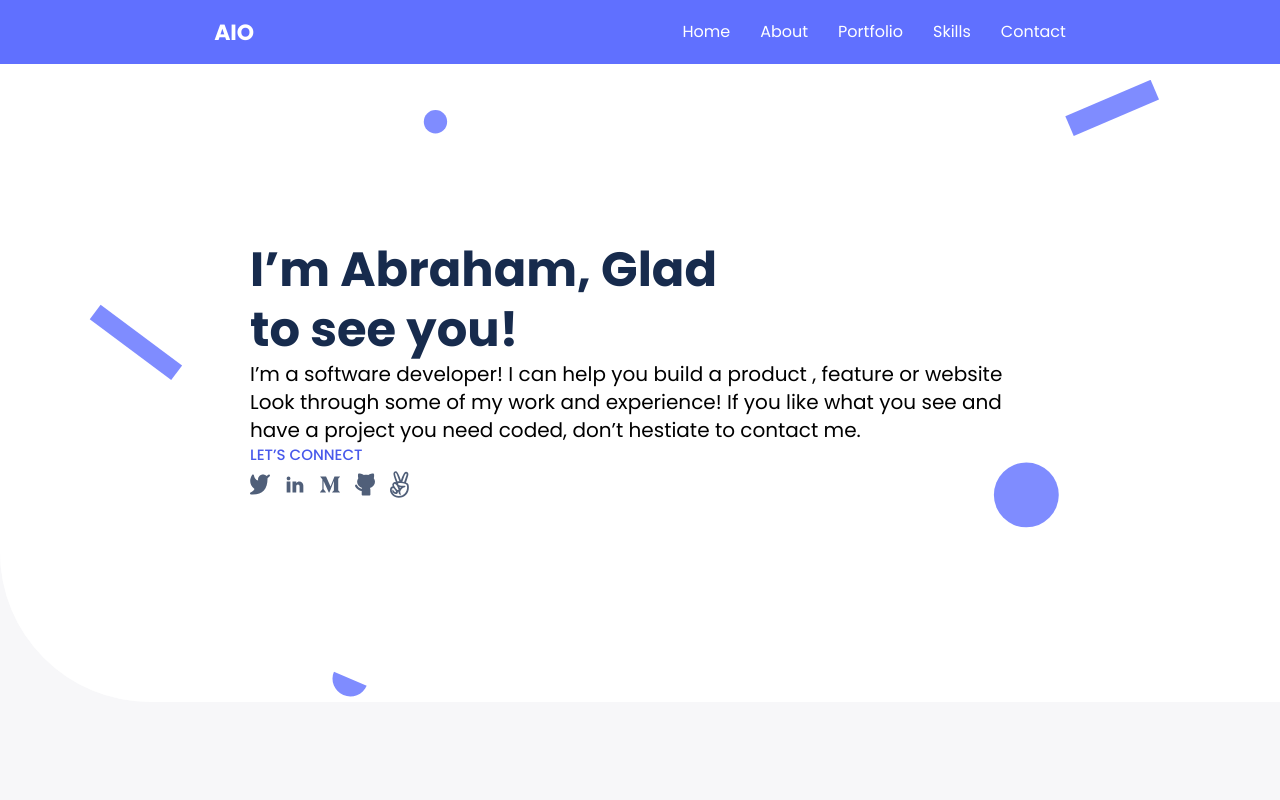
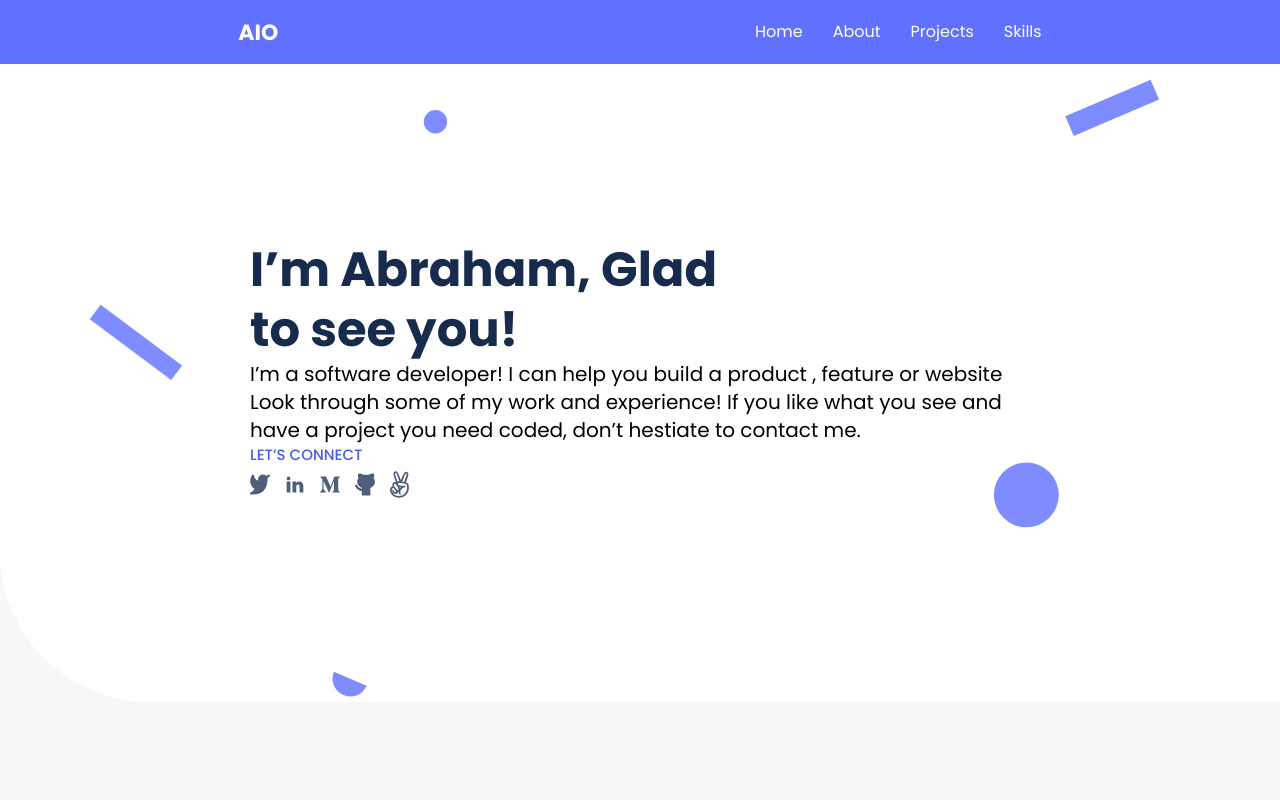
Before and after one commit to Ibizugbe/microverse-react-portfolio, a React (Create React App) app: page / in a window 1280 px wide. Shown: the top 800 px of the page. Built offline with nearby package versions, Linux system fonts and the light colour scheme.

Commit message:
add style to navbar

```diff
--- a/package.json
+++ b/package.json
@@ -15,6 +15,7 @@
     "react-dom": "^18.2.0",
     "react-router-dom": "^6.6.1",
     "react-scripts": "5.0.1",
+    "react-scroll": "^1.8.9",
     "react-spring": "^9.6.1",
     "styled-components": "^5.3.6",
     "web-vitals": "^2.1.4"
--- a/src/components/Navbar.css
+++ b/src/components/Navbar.css
@@ -20,6 +20,7 @@ li {
 a {
   text-decoration: none;
   color: white;
+  cursor: pointer;
 }
 
 .nav {
--- a/src/components/Navbar.jsx
+++ b/src/components/Navbar.jsx
@@ -1,5 +1,6 @@
 import React, { useState } from "react";
 import "./Navbar.css";
+import { Link } from "react-scroll";
 
 function Navbar() {
   const [active, setActive] = useState("nav__menu");
@@ -17,34 +18,29 @@ function Navbar() {
   };
   return (
     <nav className="nav">
-      <a href="/" className="nav__brand">
+      <Link to="intro" smooth duration={500} className="nav__brand">
         AIO
-      </a>
+      </Link>
       <ul className={active}>
         <li className="nav__item">
-          <a href="#" className="nav__link">
+          <Link to="intro" smooth duration={500}>
             Home
-          </a>
+          </Link>
         </li>
         <li className="nav__item">
-          <a href="#" className="nav__link">
+          <Link to="about" smooth duration={500}>
             About
-          </a>
+          </Link>
         </li>
         <li className="nav__item">
-          <a href="#" className="nav__link">
-            Portfolio
-          </a>
+          <Link to="projects" smooth duration={500}>
+            Projects
+          </Link>
         </li>
         <li className="nav__item">
-          <a href="#" className="nav__link">
+          <Link to="skills" smooth duration={500}>
             Skills
-          </a>
-        </li>
-        <li className="nav__item">
-          <a href="#" className="nav__link">
-            Contact
-          </a>
+          </Link>
         </li>
       </ul>
       <div onClick={navToggle} className={icon}>
```
Also changed, not shown: 1 other file (tests, documents, lock files or other folders).
